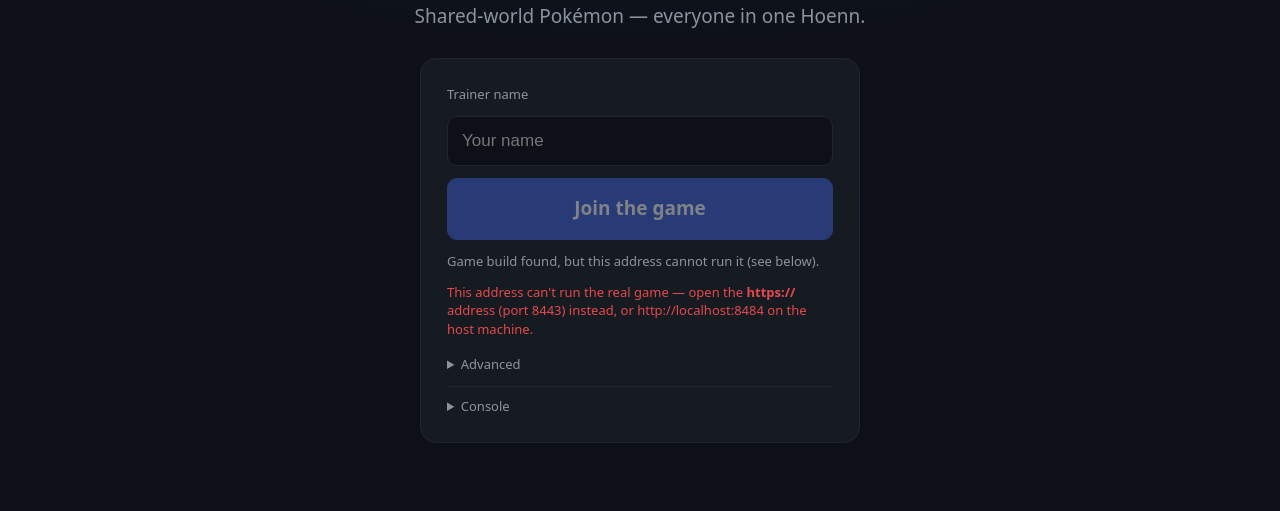
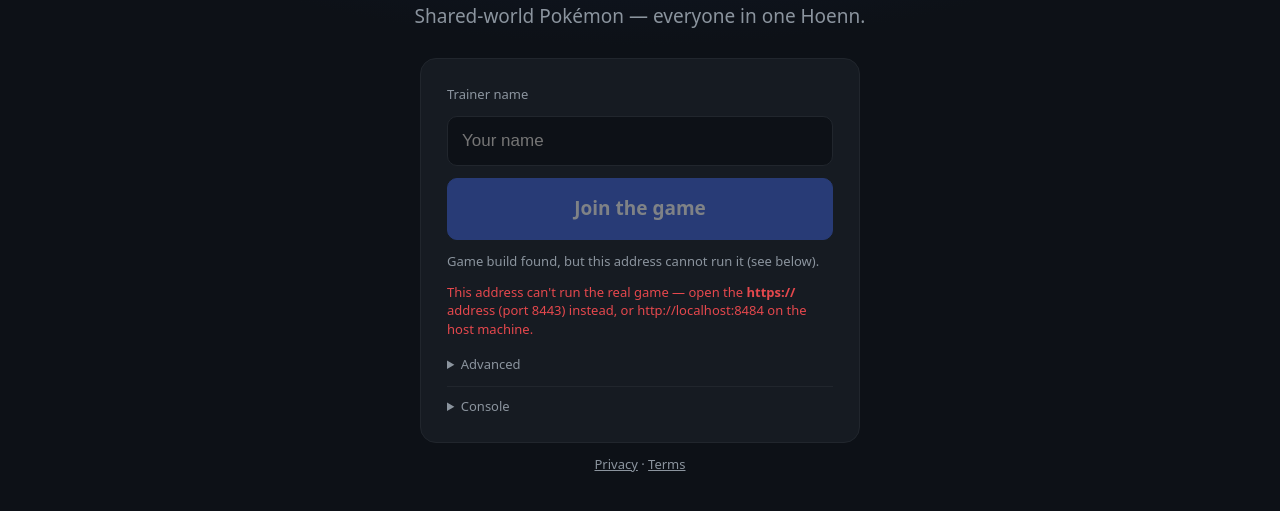
Before and after one commit to alexmouf-work/MultiBoyAdvance, a website with bundled scripts: page web/index.html in a window 1280 px wide. Shown: the part 215-726 px from the top of the page. Built offline with nearby package versions, Linux system fonts and the light colour scheme; files whose address does not match are found by name.

Commit message:
Link the MOUFTOOLS privacy policy and terms on the join screen

```diff
--- a/web/css/app.css
+++ b/web/css/app.css
@@ -103,6 +103,8 @@
 }
 .hint { color: var(--dim); font-size: 13px; margin: 0; }
 .hint.warn { color: var(--warn); }
+.hint.legal { margin-top: 12px; }
+.hint.legal a { color: var(--dim); }
 
 /* ---- returning trainers on the join screen ---- */
 .divider {
--- a/web/index.html
+++ b/web/index.html
@@ -85,6 +85,7 @@
         <button id="login-reset-storage" class="ghost" title="Deletes this browser's cached emulator files (saves stay on the server) and reloads — fixes corrupted-storage boots">Reset emulator storage</button>
       </details>
     </div>
+    <p class="hint legal"><a href="https://mouftools.com/privacy#mba">Privacy</a> · <a href="https://mouftools.com/terms#mba">Terms</a></p>
   </section>
 
   <!-- ============ game screen ============ -->
```
